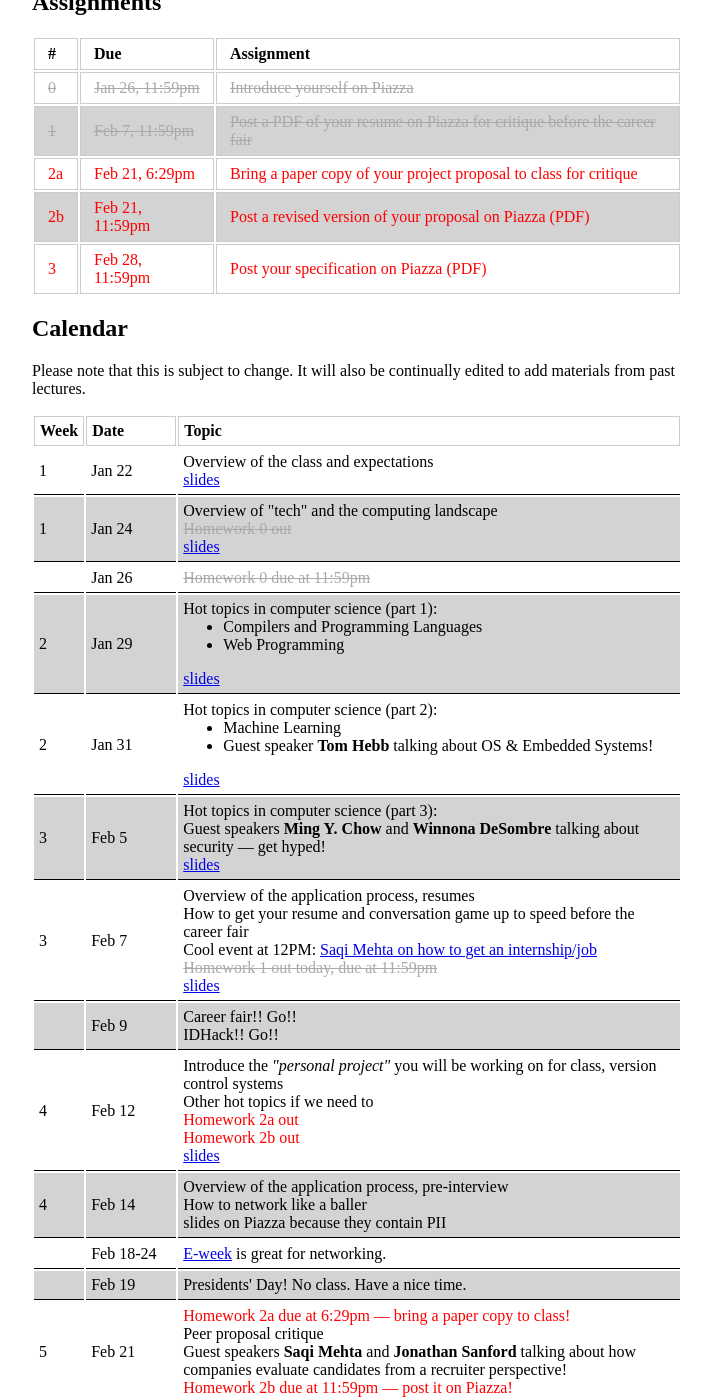
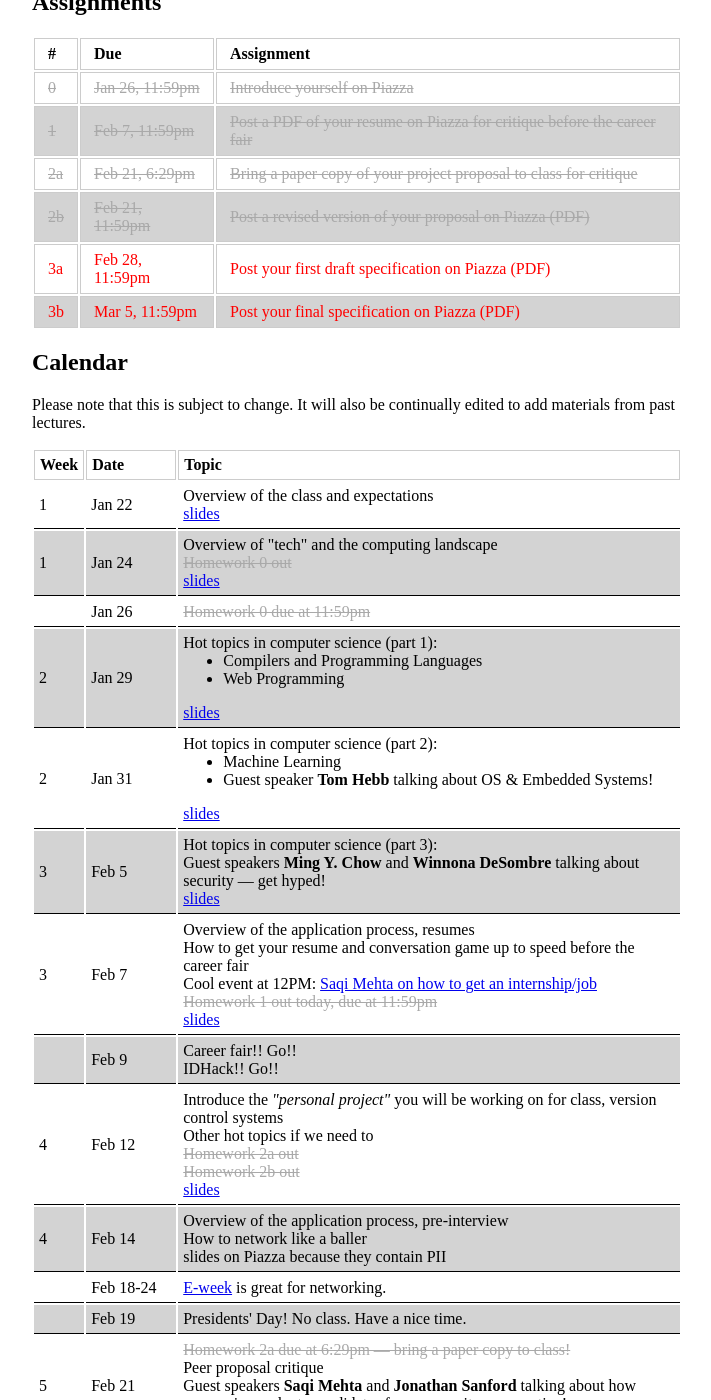
Before and after one commit to tekknolagi/excollege, a Jekyll site: the page built from syllabus.md, in a window 1280 px wide and 1400 px high, scrolled down 423 px. Shown: the whole window, without its empty margins (16-727 px from the left). Built offline with Jekyll 4.4.1, drawn with Linux system fonts in a browser that asks for light colours; some of the changed text lies outside the part shown.

Commit message:
Add homeworks to syllabus

```diff
--- a/syllabus.md
+++ b/syllabus.md
@@ -40,21 +40,26 @@
             <td>Post a PDF of your resume on Piazza for critique before the
             career fair</td>
         </tr>
-        <tr>
+        <tr class="done">
             <td>2a</td>
             <td>Feb 21, 6:29pm</td>
             <td>Bring a paper copy of your project proposal to class for
             critique</td>
         </tr>
-        <tr>
+        <tr class="done">
             <td>2b</td>
             <td>Feb 21, 11:59pm</td>
             <td>Post a revised version of your proposal on Piazza (PDF)</td>
         </tr>
         <tr>
-            <td>3</td>
+            <td>3a</td>
             <td>Feb 28, 11:59pm</td>
-            <td>Post your specification on Piazza (PDF)</td>
+            <td>Post your first draft specification on Piazza (PDF)</td>
+        </tr>
+        <tr>
+            <td>3b</td>
+            <td>Mar 5, 11:59pm</td>
+            <td>Post your final specification on Piazza (PDF)</td>
         </tr>
     </tbody>
 </table>
@@ -158,9 +163,9 @@
             <br />
             Other hot topics if we need to
             <br />
-            <span class="assignment">Homework 2a out</span>
+            <span class="assignment done">Homework 2a out</span>
             <br />
-            <span class="assignment">Homework 2b out</span>
+            <span class="assignment done">Homework 2b out</span>
             <br />
             <a href="{{ site.baseurl }}/assets/day_7.pdf">slides</a>
             </td>
@@ -190,8 +195,8 @@
         <tr>
             <td>5</td>
             <td>Feb 21</td>
-            <td><span class="assignment">Homework 2a due at 6:29pm &mdash; bring
-            a paper copy to class!</span>
+            <td><span class="assignment done">Homework 2a due at 6:29pm &mdash;
+            bring a paper copy to class!</span>
             <br />
             Peer proposal critique
             <br />
@@ -199,8 +204,8 @@
             talking about how companies evaluate candidates from a recruiter
             perspective!
             <br />
-            <span class="assignment">Homework 2b due at 11:59pm &mdash; post it
-            on Piazza!</span>
+            <span class="assignment done">Homework 2b due at 11:59pm &mdash;
+            post it on Piazza!</span>
             </td>
         </tr>
         <tr>
@@ -218,12 +223,20 @@
         <tr>
             <td>6</td>
             <td>Feb 28</td>
-            <td>The technical interview (cont'd) and post-interview</td>
+            <td>The technical interview (cont'd) and post-interview
+            <br />
+            <span class="assignment">Homework 3a due at 11:50pm &mdash; post it
+            on Piazza (PDF)!</span>
+            </td>
         </tr>
         <tr>
             <td>7</td>
             <td>Mar 5</td>
-            <td>Lifecycle of a project</td>
+            <td>Lifecycle of a project
+            <br />
+            <span class="assignment">Homework 3b due at 11:59pm &mdash; post it
+            on Piazza (PDF)!</span>
+            </td>
         </tr>
         <tr>
             <td>7</td>
```
